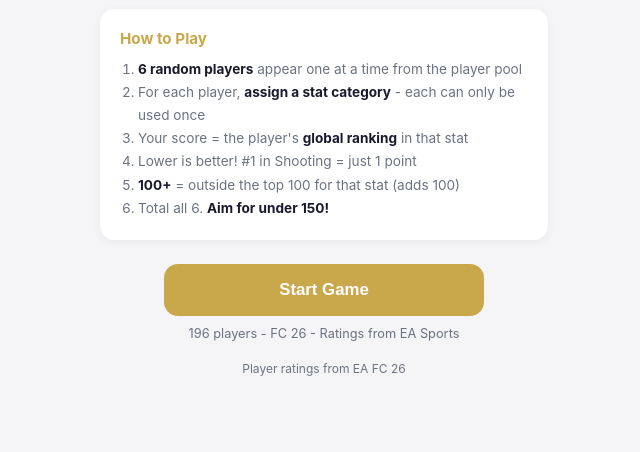
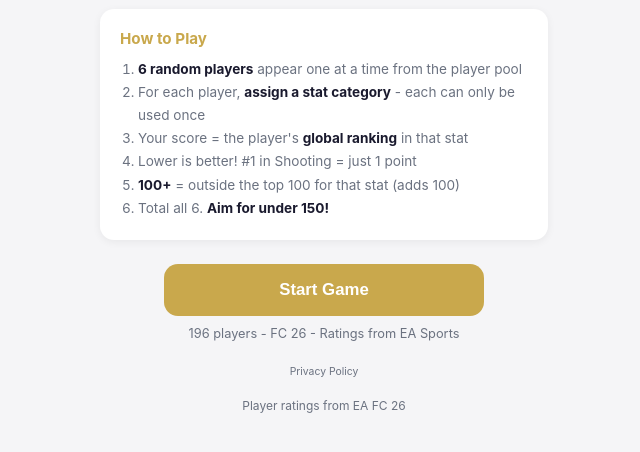
Before and after one commit to jmhqg/winballon, a plain HTML site: page index.html in a window 1280 px wide. Shown: the part 98-550 px from the top of the page, without its empty margins (316-956 px from the left). Drawn offline with Linux system fonts and the light colour scheme.

Commit message:
Add Privacy Policy link to index.html
Added a link to the Privacy Policy below the player count.

```diff
--- a/index.html
+++ b/index.html
@@ -865,7 +865,8 @@ function showStartScreen() {
     <button class="btn-primary" onclick="startGame()">Start Game</button>
     <p style="text-align:center;color:var(--muted);margin-top:10px;font-size:0.8rem">
       ${gameData.playerCount} players - ${gameData.season} - Ratings from EA Sports
-    </p>`;
+    </p>
+    <div style="text-align:center;margin-top:24px;font-size:0.65rem"><a href="privacy.html" style="color:var(--muted);text-decoration:none">Privacy Policy</a></div>`;
 }
 
 loadData();
```
